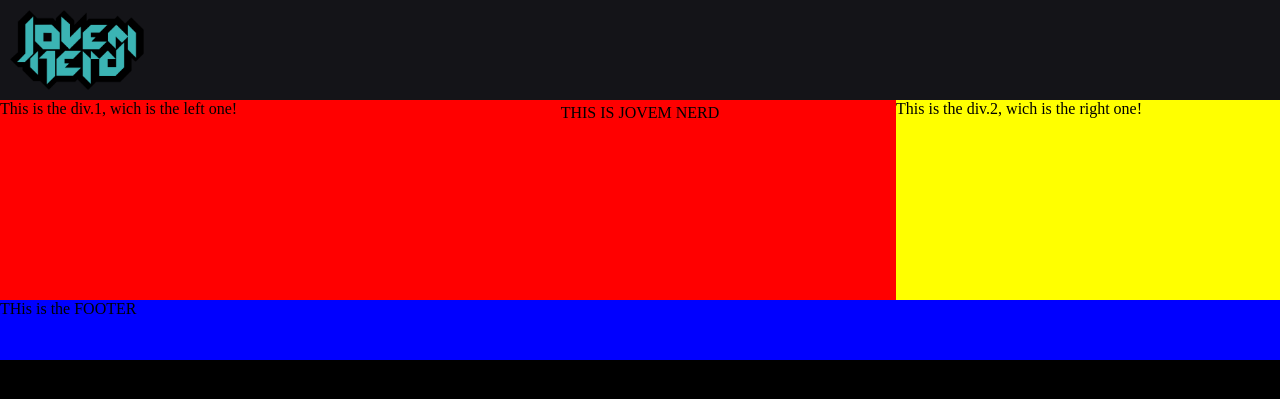
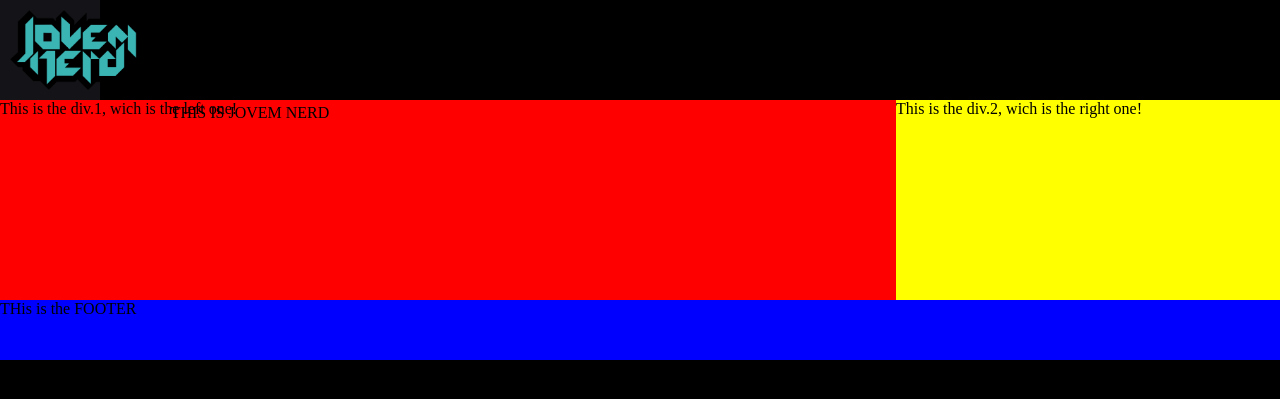
Before and after one commit to enzo-z/3BINFO, a PHP site: page /stylethis.html in a window 1280 px wide. Shown: the top 399 px of the page. Run offline with PHP 8.4, Linux system fonts and the light colour scheme.

Commit message:
In style1.css I modified the width from both header and the container, but I need to look at this again and fix it if necessary

```diff
--- a/styling/style1.css
+++ b/styling/style1.css
@@ -11,7 +11,7 @@
 header{
     background-color: #141418;;
     height: 100px;
-    width: 100%;
+    width: 100px;  /* OLHA ISSO AQUI PORRAAAAAA*/
 }
 
 footer{
@@ -42,6 +42,6 @@
 }
 /* CLASSES */
 .container{
-    width: 100%;
+    width: 500px;   /* OLHA ISSO AQUI TBM HEIN */
     margin: 0 auto;
 }
```
